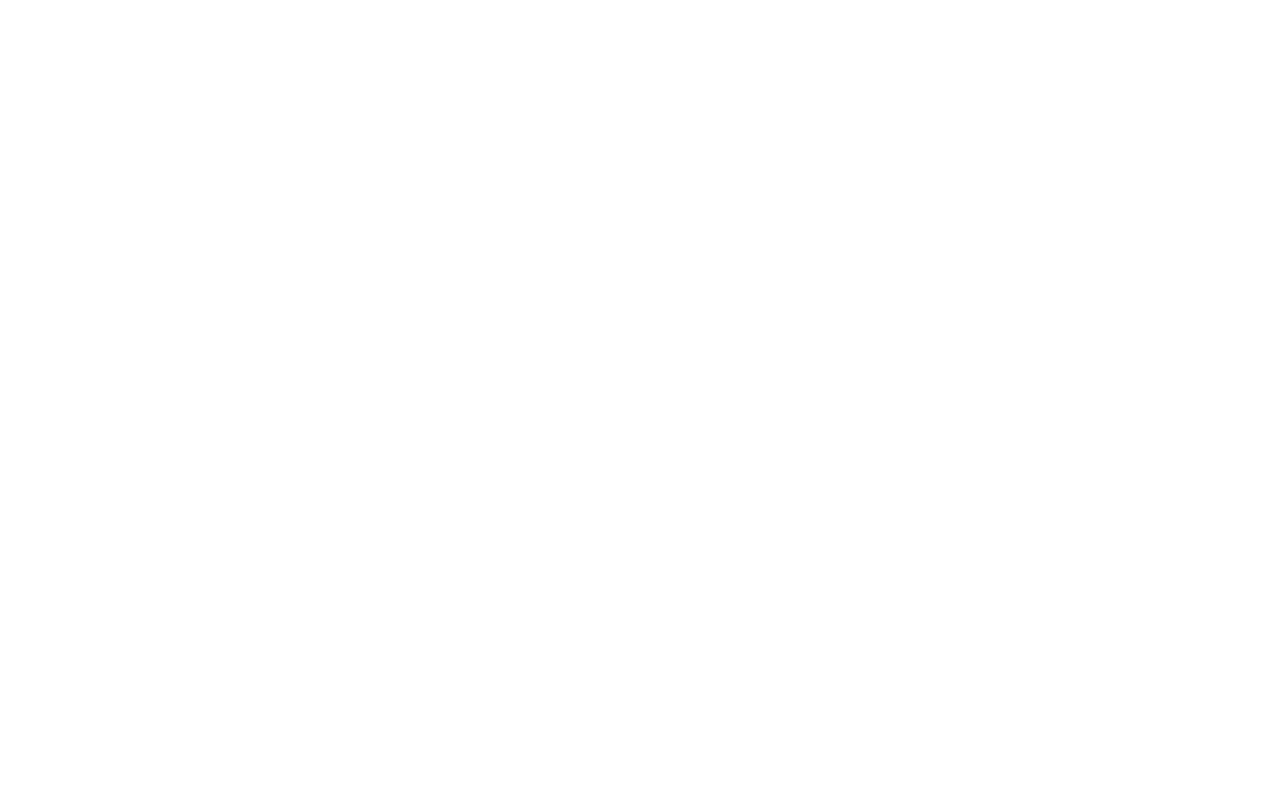
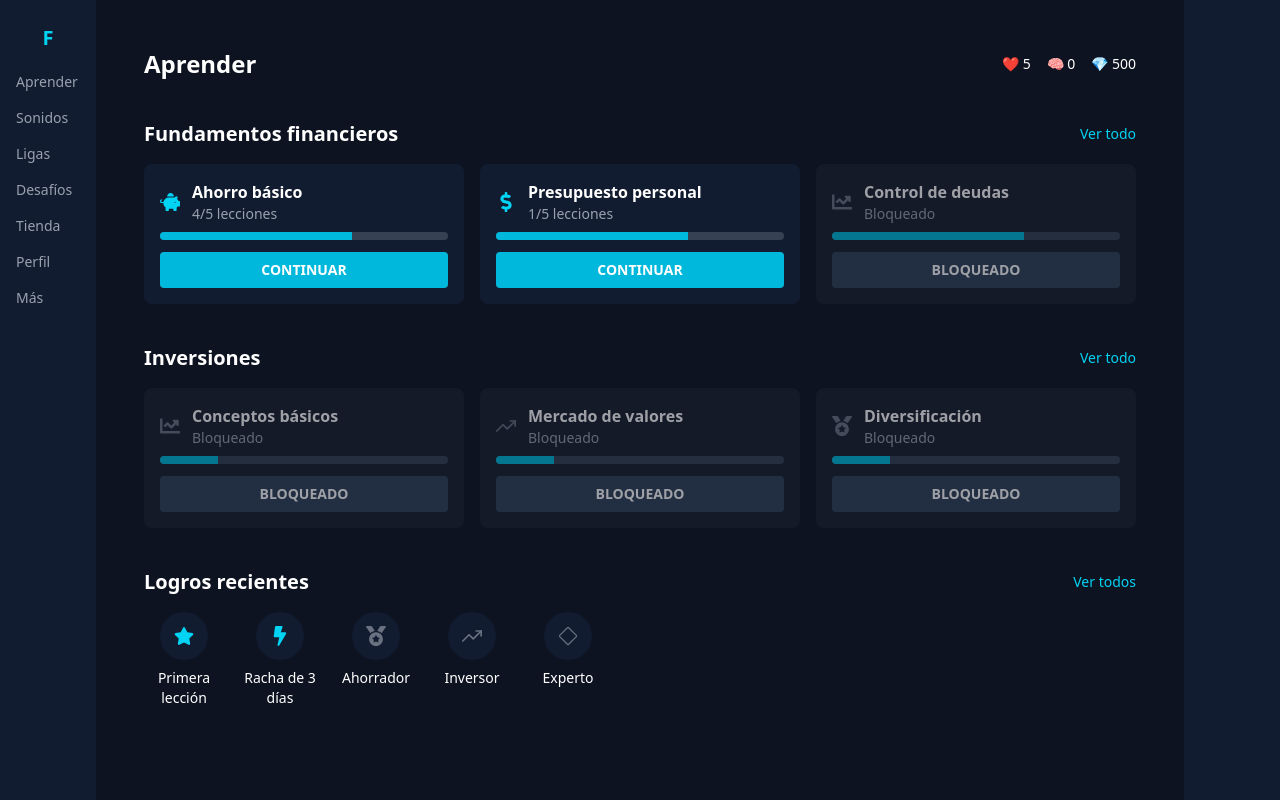
Before and after one commit to tomydp/finance-game, a React (Vite) app in the folder frontend/: page /aprendizaje in a window 1280 px wide. Before the commit this address had no page. Built offline with nearby package versions, Linux system fonts and the light colour scheme.

Commit message:
hice el modulo de aprendizaje

```diff
--- a/frontend/src/App.tsx
+++ b/frontend/src/App.tsx
@@ -13,6 +13,7 @@
 import Layout from './components/Layout';
 import Dashboard from './components/Dashbord';
 import Login from './components/Login';
+import Aprender from './components/Aprender';
 
 function App() {
   return (
@@ -43,6 +44,16 @@
           }
         />
 
+        {/* Ruta privada: Aprender */}
+        <Route
+          path="/aprendizaje"
+          element={
+            <Layout>
+              <Aprender />
+            </Layout>
+          }
+        />
+
         {/* Ruta de login (si la necesitas) */}
         <Route path="/login" element={<Login />} />
       </Routes>
--- /dev/null
+++ b/frontend/src/components/Aprender.tsx
@@ -0,0 +1,140 @@
+import React from 'react';
+import { FaPiggyBank, FaChartLine, FaDollarSign, FaStar, FaBolt, FaMedal } from 'react-icons/fa';
+import { FiTrendingUp } from 'react-icons/fi';
+import { GoDiamond } from 'react-icons/go';
+
+const Aprender: React.FC = () => {
+  const modulos = [
+    {
+      titulo: 'Ahorro básico',
+      lecciones: '4/5 lecciones',
+      estado: 'activo',
+      icono: <FaPiggyBank className="text-cyan-400" />,
+    },
+    {
+      titulo: 'Presupuesto personal',
+      lecciones: '1/5 lecciones',
+      estado: 'activo',
+      icono: <FaDollarSign className="text-cyan-400" />,
+    },
+    {
+      titulo: 'Control de deudas',
+      lecciones: 'Bloqueado',
+      estado: 'bloqueado',
+      icono: <FaChartLine className="text-gray-500" />,
+    },
+  ];
+
+  const inversiones = [
+    {
+      titulo: 'Conceptos básicos',
+      estado: 'bloqueado',
+      icono: <FaChartLine className="text-gray-500" />,
+    },
+    {
+      titulo: 'Mercado de valores',
+      estado: 'bloqueado',
+      icono: <FiTrendingUp className="text-gray-500" />,
+    },
+    {
+      titulo: 'Diversificación',
+      estado: 'bloqueado',
+      icono: <FaMedal className="text-gray-500" />,
+    },
+  ];
+
+  const logros = [
+    { nombre: 'Primera lección', icono: <FaStar className="text-cyan-400" /> },
+    { nombre: 'Racha de 3 días', icono: <FaBolt className="text-cyan-400" /> },
+    { nombre: 'Ahorrador', icono: <FaMedal className="text-gray-500" /> },
+    { nombre: 'Inversor', icono: <FiTrendingUp className="text-gray-500" /> },
+    { nombre: 'Experto', icono: <GoDiamond className="text-gray-500" /> },
+  ];
+
+  return (
+    <div className="p-6 space-y-10 text-white">
+      <div className="flex justify-between items-center">
+        <h1 className="text-2xl font-bold">Aprender</h1>
+        <div className="flex gap-4 text-sm">
+          <span>❤️ 5</span>
+          <span>🧠 0</span>
+          <span>💎 500</span>
+        </div>
+      </div>
+
+      {/* Fundamentos financieros */}
+      <section>
+        <div className="flex justify-between items-center mb-4">
+          <h2 className="text-xl font-semibold">Fundamentos financieros</h2>
+          <button className="text-cyan-400 text-sm hover:underline">Ver todo</button>
+        </div>
+        <div className="grid grid-cols-1 sm:grid-cols-2 lg:grid-cols-3 gap-4">
+          {modulos.map((m) => (
+            <div key={m.titulo} className={`rounded-lg p-4 ${m.estado === 'bloqueado' ? 'bg-[#1a1f2e] opacity-60' : 'bg-[#121c30]'}`}>
+              <div className="flex items-center gap-3 mb-2">
+                <div className="text-xl">{m.icono}</div>
+                <div>
+                  <h3 className="font-bold">{m.titulo}</h3>
+                  <p className="text-sm text-gray-400">{m.lecciones}</p>
+                </div>
+              </div>
+              <div className="w-full h-2 bg-gray-700 rounded overflow-hidden mb-3">
+                <div className="h-full bg-cyan-500 w-2/3"></div>
+              </div>
+              <button className={`w-full py-2 rounded font-semibold text-sm ${m.estado === 'bloqueado' ? 'bg-slate-700 cursor-not-allowed' : 'bg-cyan-500 hover:bg-cyan-600'}`}>
+                {m.estado === 'bloqueado' ? 'BLOQUEADO' : 'CONTINUAR'}
+              </button>
+            </div>
+          ))}
+        </div>
+      </section>
+
+      {/* Inversiones */}
+      <section>
+        <div className="flex justify-between items-center mb-4">
+          <h2 className="text-xl font-semibold">Inversiones</h2>
+          <button className="text-cyan-400 text-sm hover:underline">Ver todo</button>
+        </div>
+        <div className="grid grid-cols-1 sm:grid-cols-2 lg:grid-cols-3 gap-4">
+          {inversiones.map((m) => (
+            <div key={m.titulo} className="rounded-lg p-4 bg-[#1a1f2e] opacity-60">
+              <div className="flex items-center gap-3 mb-2">
+                <div className="text-xl">{m.icono}</div>
+                <div>
+                  <h3 className="font-bold">{m.titulo}</h3>
+                  <p className="text-sm text-gray-400">Bloqueado</p>
+                </div>
+              </div>
+              <div className="w-full h-2 bg-gray-700 rounded overflow-hidden mb-3">
+                <div className="h-full bg-cyan-500 w-1/5"></div>
+              </div>
+              <button className="w-full py-2 rounded font-semibold text-sm bg-slate-700 cursor-not-allowed">
+                BLOQUEADO
+              </button>
+            </div>
+          ))}
+        </div>
+      </section>
+
+      {/* Logros recientes */}
+      <section>
+        <div className="flex justify-between items-center mb-4">
+          <h2 className="text-xl font-semibold">Logros recientes</h2>
+          <button className="text-cyan-400 text-sm hover:underline">Ver todos</button>
+        </div>
+        <div className="flex flex-wrap gap-4">
+          {logros.map((l) => (
+            <div key={l.nombre} className="w-20 flex flex-col items-center">
+              <div className="w-12 h-12 rounded-full bg-[#121c30] flex items-center justify-center text-xl">
+                {l.icono}
+              </div>
+              <p className="text-center text-sm mt-2">{l.nombre}</p>
+            </div>
+          ))}
+        </div>
+      </section>
+    </div>
+  );
+};
+
+export default Aprender;
--- a/frontend/src/components/Layout.tsx
+++ b/frontend/src/components/Layout.tsx
@@ -1,5 +1,5 @@
-// src/components/Layout.tsx
 import React, { type ReactNode } from 'react';
+import { Link } from 'react-router-dom';
 
 interface LayoutProps {
   children: ReactNode;
@@ -15,6 +15,16 @@
   'Más',
 ];
 
+const routeMap: Record<string, string> = {
+  Aprender: '/aprendizaje',
+  Sonidos: '#',
+  Ligas: '#',
+  Desafíos: '#',
+  Tienda: '#',
+  Perfil: '#',
+  Más: '#',
+};
+
 const Layout: React.FC<LayoutProps> = ({ children }) => (
   <div className="flex min-h-screen bg-[#0d1321] text-white">
     {/* Sidebar izquierdo */}
@@ -24,12 +34,13 @@
       {/* Menú */}
       <nav className="flex flex-col w-full space-y-2">
         {menuItems.map((item) => (
-          <button
+          <Link
             key={item}
+            to={routeMap[item] || '#'}
             className="w-full text-left text-sm text-gray-400 px-2 py-1 rounded hover:text-white hover:bg-[#1f2937] transition"
           >
             {item}
-          </button>
+          </Link>
         ))}
       </nav>
     </aside>
```
